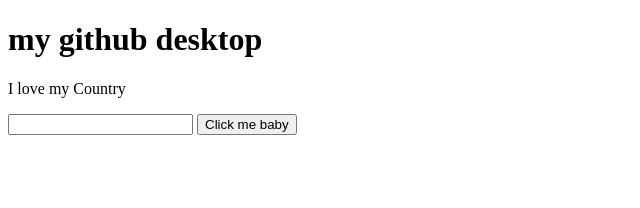
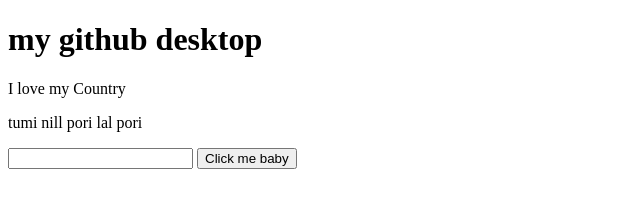
Before and after one commit to BasitAbdul1712/my-second-Website, a plain HTML site: page index.html in a window 1280 px wide. Shown: the whole page, without its empty margins (0-640 px from the left). Drawn offline with Linux system fonts and the light colour scheme.

Commit message:
ekhn ready to push

```diff
--- a/index.html
+++ b/index.html
@@ -11,7 +11,9 @@
         <p>
             I love my Country
         </p>
+
     </div>
+    <p>tumi nill pori lal pori</p>
     <input types="text"
     <br>
     <button>Click me baby</button>
```
